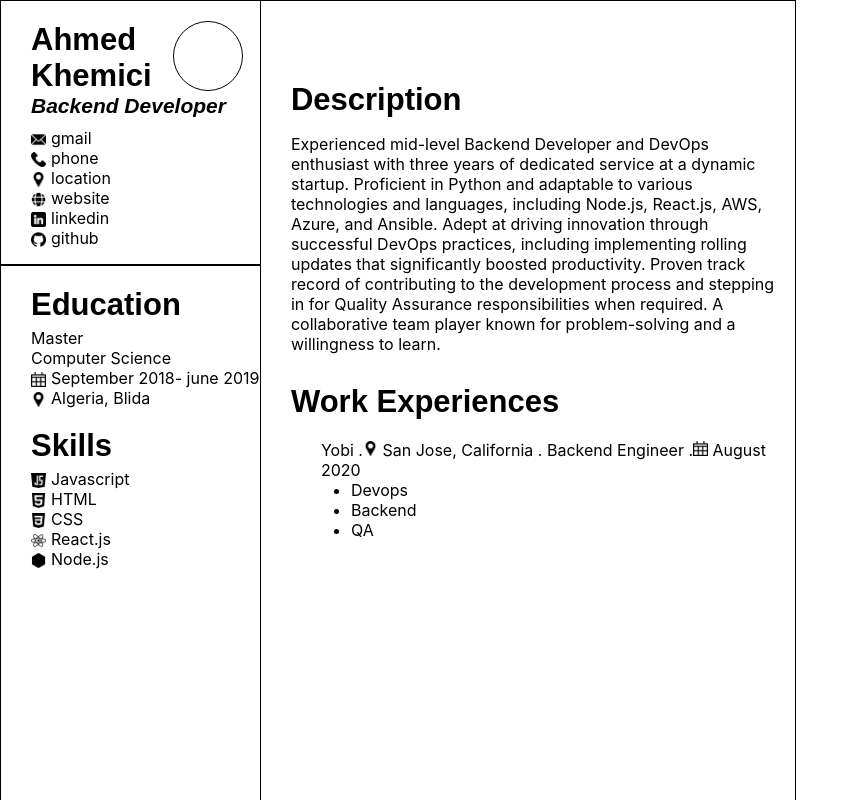
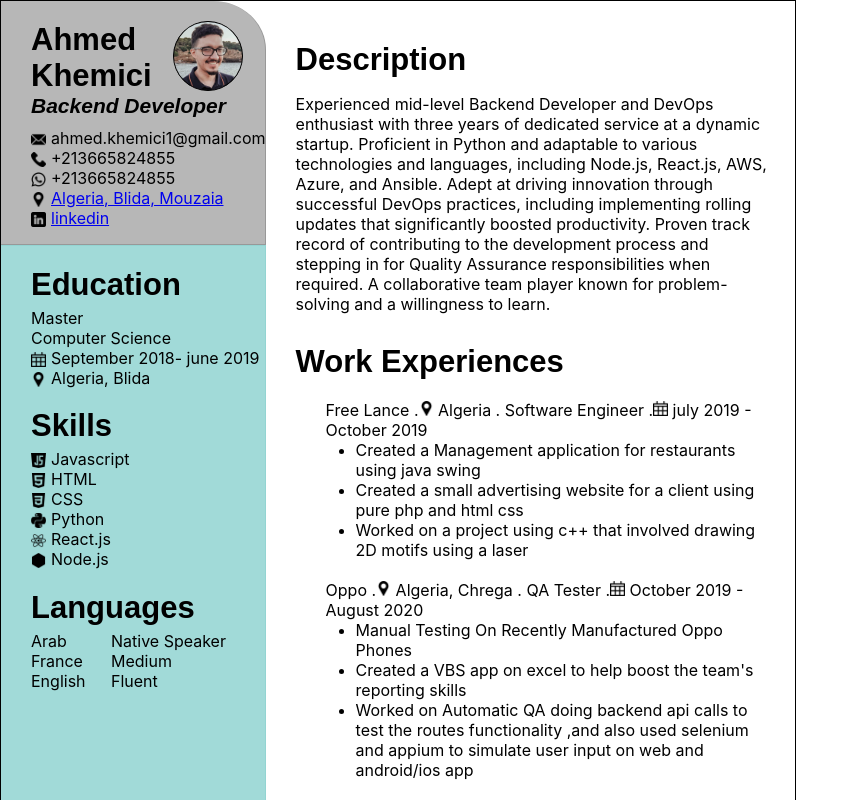
Before and after one commit to AhmedKhemici/cv_maker, a React (Create React App) app: page / in a window 1280 px wide. Shown: the top 800 px of the page, without its empty margins (0-858 px from the left). Built offline with nearby package versions, Linux system fonts and the light colour scheme.

Commit message:
cv finished

```diff
--- a/src/App.js
+++ b/src/App.js
@@ -6,33 +6,32 @@ import './App.css';
 function App() {
   const cv_data = {
     "identity":{
+      "profile_picture":"ahmedKhemici",
       "full_name":"Ahmed Khemici",
       "job_title":"Backend Developer",
       "social_media":[
         {
-          "media":"gmail",
+          "media":"ahmed.khemici1@gmail.com",
           "icon":"mail"
         },
         {
-          "media":"phone",
+          "media":"+213665824855",
           "icon":"phone-call"
         },
         {
-          "media":"location",
+          "media":"+213665824855",
+          "icon":"whatsapp"
+        },
+        {
+          "media":"Algeria, Blida, Mouzaia",
+          "url":"https://goo.gl/maps/Zsj44XJLqXNgD8PYA",
           "icon":"pin"
         },
         {
-          "media":"website",
-          "icon":"web"
-        },
-        {
           "media":"linkedin",
+          "url":"https://linkedin.com/in/ahmed-khemici-4523aa156",
           "icon":"linkedin"
-        },
-        {
-          "media":"github",
-          "icon":"github"
-        },
+        }
       ]
     },
     "extras":{
@@ -58,6 +57,10 @@ function App() {
           "icon":"css-3"
         },
         {
+          "skill":"Python",
+          "icon":"python"
+        },
+        {
           "skill":"React.js",
           "icon":"react-js"
         },
@@ -66,19 +69,56 @@ function App() {
           "icon":"node-js"
         },
       ],
+      "languages":[
+        {
+          "language":"Arab",
+          "mastering":"Native Speaker"
+        },
+        {
+          "language":"France",
+          "mastering":"Medium",
+        },
+        {
+          "language":"English",
+          "mastering":"Fluent"
+        }
+      ],
     },
     "profile":{
       "description":"Experienced mid-level Backend Developer and DevOps enthusiast with three years of dedicated service at a dynamic startup. Proficient in Python and adaptable to various technologies and languages, including Node.js, React.js, AWS, Azure, and Ansible. Adept at driving innovation through successful DevOps practices, including implementing rolling updates that significantly boosted productivity. Proven track record of contributing to the development process and stepping in for Quality Assurance responsibilities when required. A collaborative team player known for problem-solving and a willingness to learn.",
       "experiences":[
         {
+          "company_name":" Free Lance .",
+          "location":" Algeria .",
+          "job_title":" Software Engineer .",
+          "date":" july 2019 - October 2019 ",
+          "worked_on":[
+            "Created a Management application for restaurants using java swing",
+            "Created a small advertising website for a client using pure php and html css",
+            "Worked on a project using c++ that involved drawing 2D motifs using a laser"
+          ]
+        },
+        {
+          "company_name":" Oppo .",
+          "location":" Algeria, Chrega .",
+          "job_title":" QA Tester .",
+          "date":" October 2019 - August 2020",
+          "worked_on":[
+            "Manual Testing On Recently Manufactured Oppo Phones",
+            "Created a VBS app on excel to help boost the team's reporting skills",
+            "Worked on Automatic QA doing backend api calls to test the routes functionality ,and also used selenium and appium to simulate user input on web and android/ios app"
+          ]
+        },
+        {
           "company_name":" Yobi .",
           "location":" San Jose, California .",
           "job_title":" Backend Engineer .",
-          "date":" August 2020 ",
+          "date":" August 2020",
           "worked_on":[
-            "Devops",
-            "Backend",
-            "QA"
+            "Worked With Fast Moving Startup and a huge team with different cultures",
+            "Worked on Backend with python flask , started the project from scratch, implemented api call to third party services, facebook , twitter, twilio and the list goes on",
+            "Worked on Devops using Docker and gitlab ci-cd with ansible , hosting the project on aws and azure ",
+            "Worked on Automatic QA doing backend api calls to test the routes functionality ,and also used selenium and appium to simulate user input on web and android/ios app"
           ]
         }
       ]
--- a/src/Components/Extras/Education/Education.js
+++ b/src/Components/Extras/Education/Education.js
@@ -1,7 +1,6 @@
 import './Education.css';
 
 function Education( props) {
-  console.log(props.educations)
   return (
     <div className='Education'>
       <h1>Education</h1>
--- a/src/Components/Extras/Extras.css
+++ b/src/Components/Extras/Extras.css
@@ -1,5 +1,6 @@
 .Extras{
-    border-right: 0.5px solid;
-    border-top: 0.25px solid;
-    height: 22.46cm ;
+    border-right: rgba(144, 212, 209, 0.849) 0.5px solid;
+    border-top: rgba(144, 212, 209, 0.849) 0.25px solid;
+    height: 23.1cm ;
+    background-color: rgba(144, 212, 209, 0.849);
 }
--- a/src/Components/Extras/Extras.js
+++ b/src/Components/Extras/Extras.js
@@ -1,5 +1,6 @@
 import Education from './Education/Education';
 import Skills from './Skills/Skills';
+import Languages from './Languages/Languages';
 import './Extras.css';
 
 function Extras( props) {
@@ -7,6 +8,7 @@ function Extras( props) {
     <div className='Extras'>
       <Education educations={props.extras.educations} />
       <Skills skills={props.extras.skills} />
+      <Languages languages={props.extras.languages} />
     </div>
   );
 }
--- /dev/null
+++ b/src/Components/Extras/Languages/Languages.css
@@ -0,0 +1,18 @@
+.Languages{
+    margin-left: 30px;
+    text-align: left;
+}
+
+.element__languages{
+    display: flex;
+}
+
+.element__languages>.language{
+    width: 80px;
+}
+
+.Languages>ul{
+    margin-top: 5px;
+    padding-left: 0px;
+    list-style-type: none;
+}
--- /dev/null
+++ b/src/Components/Extras/Languages/Languages.js
@@ -0,0 +1,22 @@
+import './Languages.css';
+
+function Languages( props) {
+  return (
+    <div className='Languages'>
+      <h1>Languages</h1>
+      <ul>
+        {props.languages.map((language)=>{
+          return (
+            <li>
+              <div className='element__languages'>
+                <div className='language'>{language.language}</div>
+                <div className='mastering'>{language.mastering}</div>
+              </div>
+            </li>
+          );})}
+      </ul>
+    </div>
+  );
+}
+
+export default Languages;
--- a/src/Components/Identity/Identity.css
+++ b/src/Components/Identity/Identity.css
@@ -1,5 +1,7 @@
 .Identity{
-    border-right: 0.5px solid;
-    border-bottom: 0.25px solid;
+    border-right: rgba(128, 128, 128, 0.568) 0.5px solid;
+    border-bottom: rgba(128, 128, 128, 0.568) 0.25px solid;
     padding-bottom: auto;
+    background-color: rgba(128, 128, 128, 0.568);
+    border-radius: 0 20% 0% 0;
 }
--- a/src/Components/Identity/SocialMedia/SocialMedia.js
+++ b/src/Components/Identity/SocialMedia/SocialMedia.js
@@ -6,14 +6,28 @@ function SocialMedia( props) {
       <ul>
         {props.social_media.map((media)=>{
           let icon = `${process.env.PUBLIC_URL}/img/${media.icon}.png`
-          return (
+          let component
+          if(media.url === null){
+            component = (
               <li>
                 <div className='element__SocialMedia'>
                   <img  src={icon}/>
                   {media.media}
                 </div>
               </li>
-          );})}
+            );
+          }
+          else{
+            component = (
+              <li>
+                <div className='element__SocialMedia'>
+                  <img  src={icon}/>
+                  <a href={media.url}>{media.media}</a>
+                </div>
+              </li>
+            );
+          }
+          return component;})}
       </ul>
     </div>
   );
--- a/src/Components/Identity/Title/Title.css
+++ b/src/Components/Identity/Title/Title.css
@@ -18,6 +18,11 @@
     height: 1.8cm;
     margin-top: 20px;
     margin-left: 10px;
+    background-color: black;
+}
+.profile__photo>img{
+    border-radius: 100%;
+    height: 1.8cm;
 }
 
 h1{
--- a/src/Components/Identity/Title/Title.js
+++ b/src/Components/Identity/Title/Title.js
@@ -5,7 +5,9 @@ function Title(props) {
     <div className='Title'>
       <div className='title__container'>
         <h1>{props.identity.full_name}</h1>
-        <div className='profile__photo'></div>
+        <div className='profile__photo'>
+          <img src={`${process.env.PUBLIC_URL}/img/${props.identity.profile_picture}.jpg`}/>
+        </div>
       </div>
       <div>
       <h2>{props.identity.job_title}</h2>
--- a/src/Components/Profile/Profile.css
+++ b/src/Components/Profile/Profile.css
@@ -1,5 +1,5 @@
 .Profile{
-    margin-top: 60px;
+    margin-top: 20px;
     margin-left: 15px;
     margin-right: 10px;
     text-align: left;
```
Also changed, not shown: public/img/ahmedKhemici.jpg (added). Lines whose indentation alone changed are shown as unchanged.
